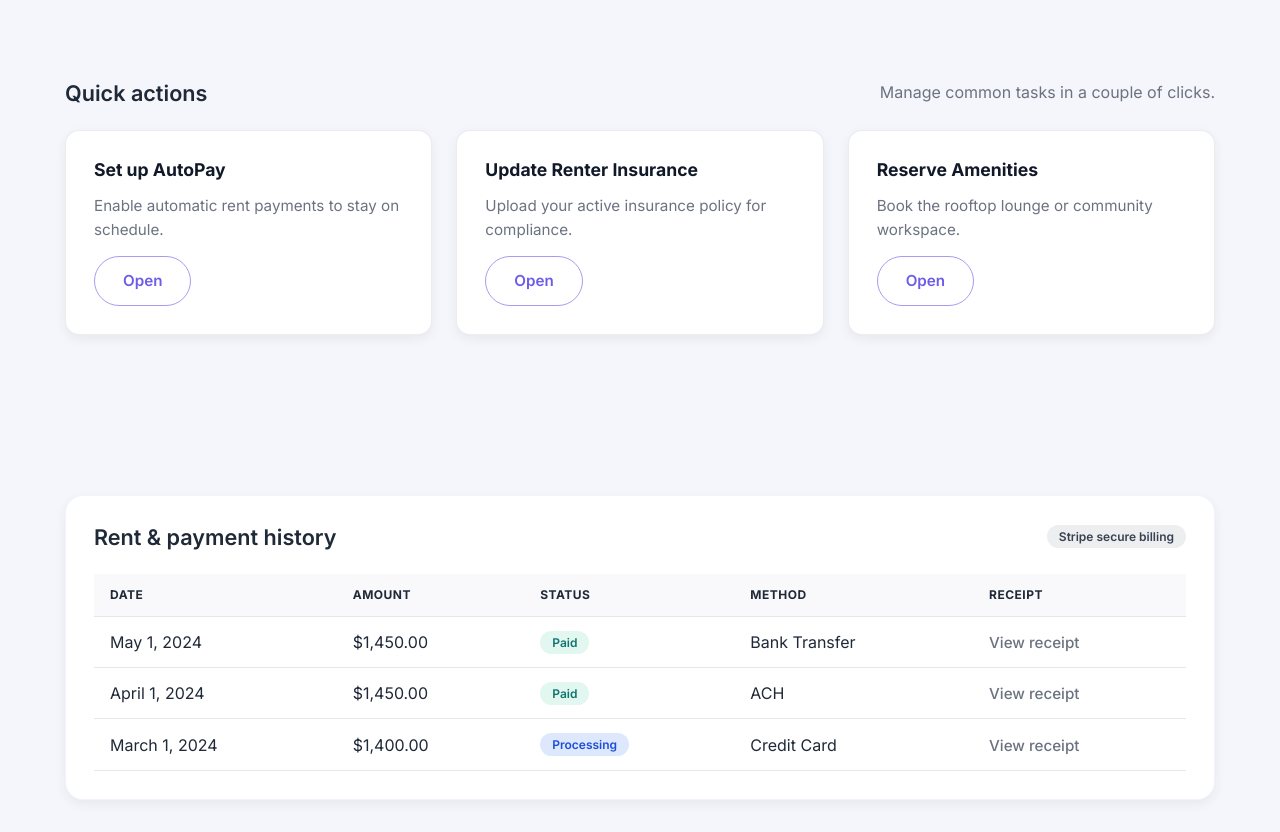
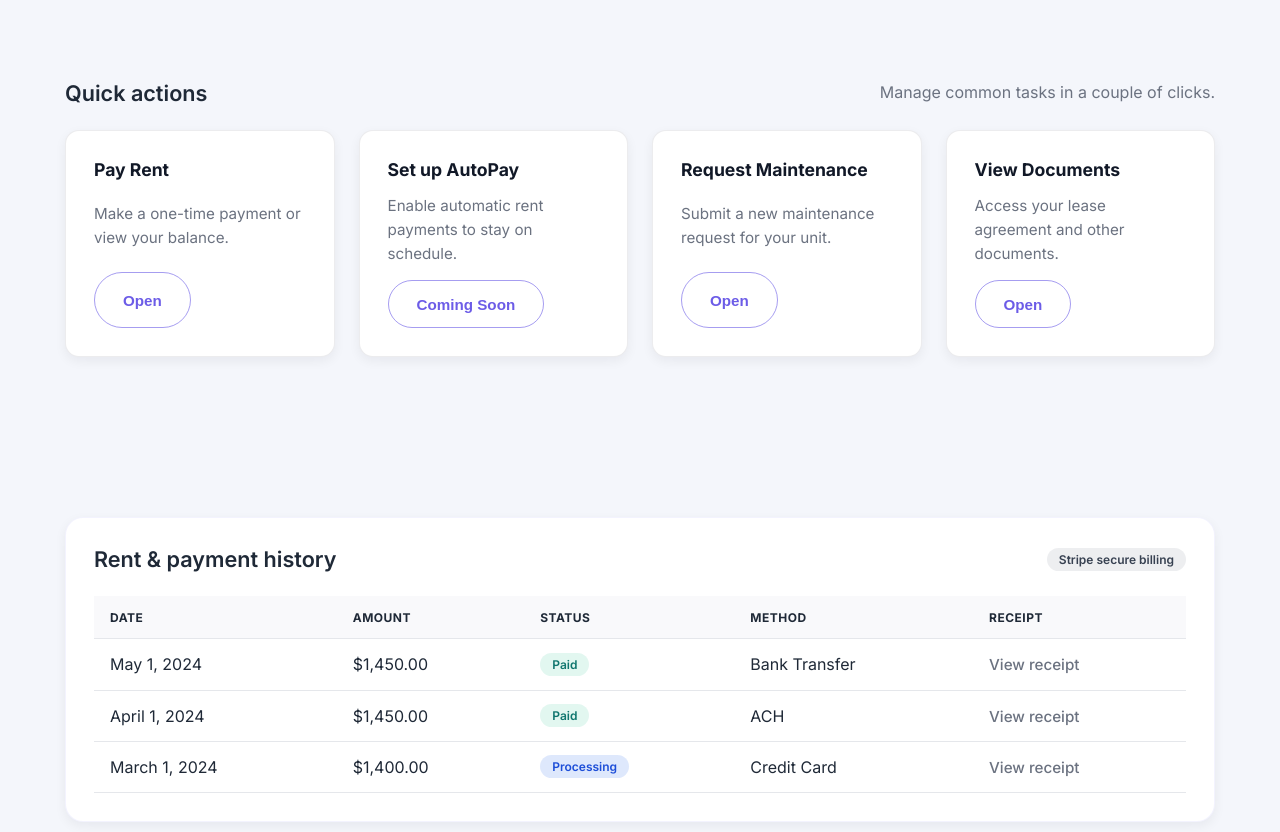
Before and after one commit to digitalboostplus/nxtlevelrentals, a Next.js app: page /portal in a window 1280 px wide. Shown: the part 940-1772 px from the top of the page. Built offline with nearby package versions, Linux system fonts and the light colour scheme; no server answers; the database is empty; sample sign-in values are in the browser's storage.

Commit message:
UI: improve tenant portal dashboard metrics and maintenance data mapping

```diff
--- a/components/Portal/LeaseDocuments.tsx
+++ b/components/Portal/LeaseDocuments.tsx
@@ -8,7 +8,7 @@ type LeaseDocumentsProps = {
 
 export default function LeaseDocuments({ documents }: LeaseDocumentsProps) {
   return (
-    <section className="section section--muted">
+    <section className="section section--muted" id="lease-documents">
       <div className="section__inner">
         <div className="card__header" style={{ marginBottom: '1.5rem' }}>
           <h2 className="card__title">Lease & documents</h2>
--- a/components/Portal/MaintenanceRequestForm.tsx
+++ b/components/Portal/MaintenanceRequestForm.tsx
@@ -41,7 +41,7 @@ export default function MaintenanceRequestForm({ onSubmit, submitting }: Mainten
   };
 
   return (
-    <section className="section">
+    <section className="section" id="maintenance-form">
       <div className="section__inner">
         <div className="card__header" style={{ marginBottom: '1.5rem' }}>
           <h2 className="card__title">Submit a maintenance request</h2>
--- a/components/Portal/QuickActions.tsx
+++ b/components/Portal/QuickActions.tsx
@@ -17,9 +17,19 @@ export default function QuickActions({ actions }: QuickActionsProps) {
             <article className="quick-action" key={action.id}>
               <h3>{action.label}</h3>
               <p>{action.description}</p>
-              <a className="outline-button" href={action.href}>
-                Open
-              </a>
+              {action.onClick ? (
+                <button className="outline-button" onClick={action.onClick} type="button">
+                  Open
+                </button>
+              ) : action.href ? (
+                <a className="outline-button" href={action.href}>
+                  Open
+                </a>
+              ) : (
+                <button className="outline-button" disabled type="button">
+                  Coming Soon
+                </button>
+              )}
             </article>
           ))}
         </div>
--- a/data/portal.ts
+++ b/data/portal.ts
@@ -64,7 +64,8 @@ export type QuickAction = {
   id: string;
   label: string;
   description: string;
-  href: string;
+  href?: string;
+  onClick?: () => void;
 };
 
 export type ResidentResource = {
@@ -212,22 +213,24 @@ export const tenantDashboard = {
   ] satisfies LeaseDocument[],
   quickActions: [
     {
-      id: 'qa-001',
+      id: 'qa-pay-rent',
+      label: 'Pay Rent',
+      description: 'Make a one-time payment or view your balance.',
+    },
+    {
+      id: 'qa-autopay',
       label: 'Set up AutoPay',
       description: 'Enable automatic rent payments to stay on schedule.',
-      href: '#autopay'
     },
     {
-      id: 'qa-002',
-      label: 'Update Renter Insurance',
-      description: 'Upload your active insurance policy for compliance.',
-      href: '#insurance'
+      id: 'qa-maintenance',
+      label: 'Request Maintenance',
+      description: 'Submit a new maintenance request for your unit.',
     },
     {
-      id: 'qa-003',
-      label: 'Reserve Amenities',
-      description: 'Book the rooftop lounge or community workspace.',
-      href: '#amenities'
+      id: 'qa-documents',
+      label: 'View Documents',
+      description: 'Access your lease agreement and other documents.',
     }
   ] satisfies QuickAction[],
   supportContacts: [
--- a/pages/admin/ledger/[tenantId].tsx
+++ b/pages/admin/ledger/[tenantId].tsx
@@ -54,7 +54,7 @@ const TenantLedgerPage: NextPageWithAuth = () => {
 
             <div className="ledger-page">
                 <header className="page-header">
-                    <button onClick={() => router.back()} className="back-button">← Back to Tenants</button>
+                    <button onClick={() => router.push('/admin/tenants')} className="back-button">← Back to Tenants</button>
                     <h1>{tenant?.displayName}</h1>
                     <p>Resident Ledger & Financial History</p>
                 </header>
--- a/pages/portal.tsx
+++ b/pages/portal.tsx
@@ -162,11 +162,18 @@ const PortalPage: NextPageWithAuth = () => {
       />
       <DashboardHighlights metrics={metrics} />
       <QuickActions
-        actions={tenantDashboard.quickActions.map((action) =>
-          action.id === 'pay-rent'
-            ? { ...action, onClick: () => setIsPayRentModalOpen(true) }
-            : action
-        )}
+        actions={tenantDashboard.quickActions.map((action) => {
+          switch (action.id) {
+            case 'qa-pay-rent':
+              return { ...action, onClick: () => setIsPayRentModalOpen(true) };
+            case 'qa-maintenance':
+              return { ...action, onClick: () => document.getElementById('maintenance-form')?.scrollIntoView({ behavior: 'smooth' }) };
+            case 'qa-documents':
+              return { ...action, onClick: () => document.getElementById('lease-documents')?.scrollIntoView({ behavior: 'smooth' }) };
+            default:
+              return action;
+          }
+        })}
       />
       <PaymentHistory payments={tenantDashboard.payments} />
 
```
Also changed, not shown: pages/admin/properties.tsx (+14 -2 lines).
